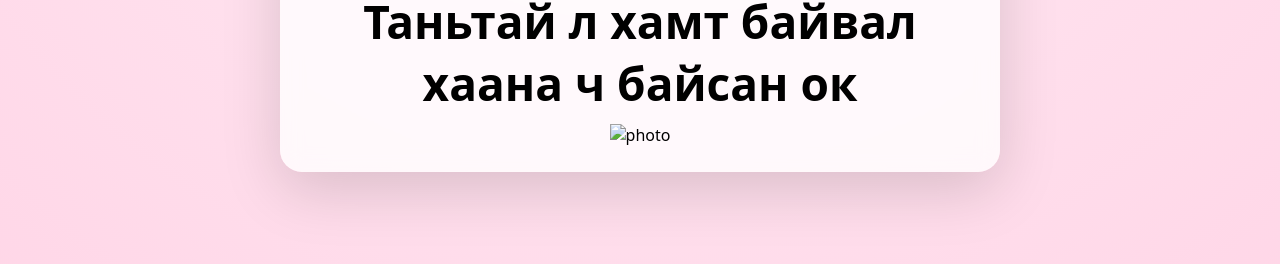
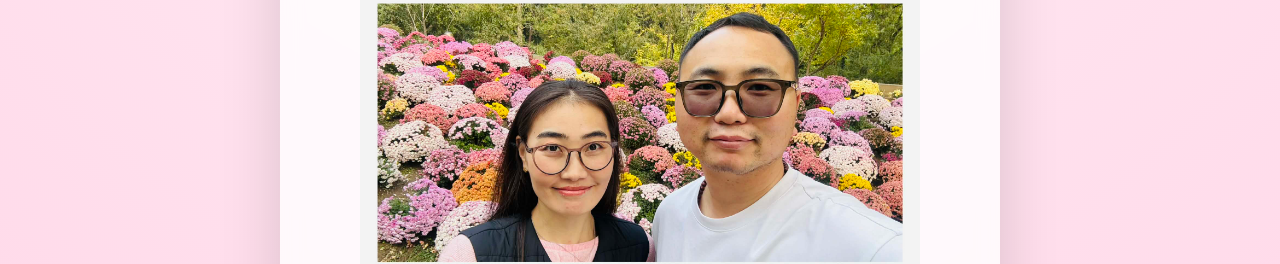
Before and after one commit to saikhnaa0131/Special.github.io, a plain HTML site: page index.html in a window 1280 px wide. Both pictures are taken after a click on the button "Yes". Shown: the part 475-739 px from the top of the page. Drawn offline with nearby package versions, Linux system fonts and the light colour scheme.

Commit message:
Update index.html

```diff
--- a/index.html
+++ b/index.html
@@ -183,7 +183,7 @@
 
     <section class="result" id="result">
       <h2>Таньтай л хамт байвал хаана ч байсан ок </h2>
-      <img src="EJ.jpg" alt="photo" width="560">
+      <img src="photo.jpg" alt="photo" width="560">
     </section>
   </main>
 
```
